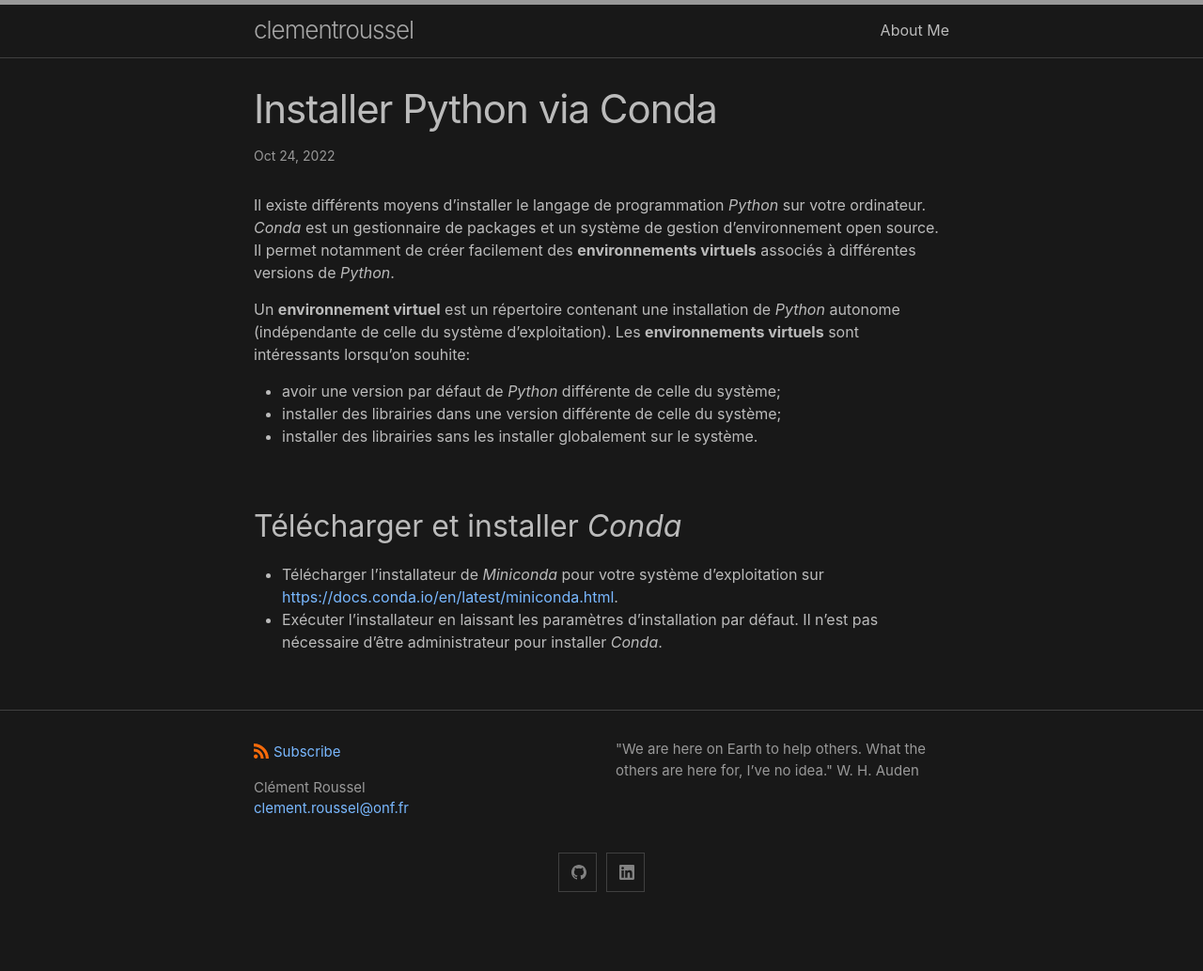
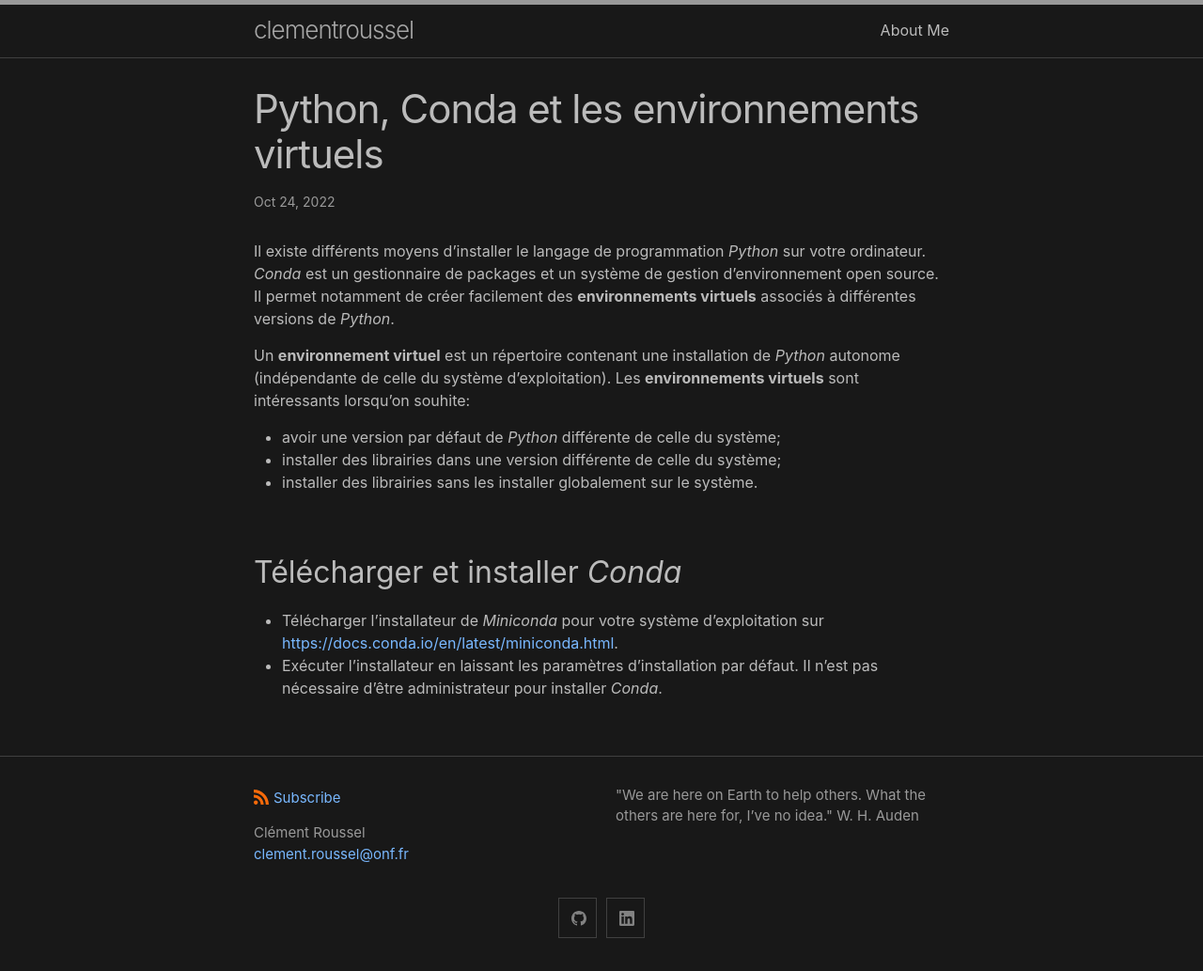
Before and after one commit to clementroussel/clementroussel, a Jekyll site: the page built from _posts/2022-10-24-conda.md, in a window 1280 px wide. Shown: the whole page at 94% size. Built offline with Jekyll 4.4.1, drawn with Linux system fonts in a browser that asks for light colours; before the commit the page ends 984 px from its top, so only the background shows below that.

Commit message:
Update 2022-10-24-conda.md

```diff
--- a/_posts/2022-10-24-conda.md
+++ b/_posts/2022-10-24-conda.md
@@ -1,6 +1,6 @@
 ---
 layout: post
-title: Installer Python via Conda
+title: Python, Conda et les environnements virtuels
 ---
 
 Il existe différents moyens d'installer le langage de programmation *Python* sur votre ordinateur. *Conda* est un gestionnaire de packages et un système de gestion d'environnement open source. Il permet notamment de créer facilement des **environnements virtuels** associés à différentes versions de *Python*.
```
